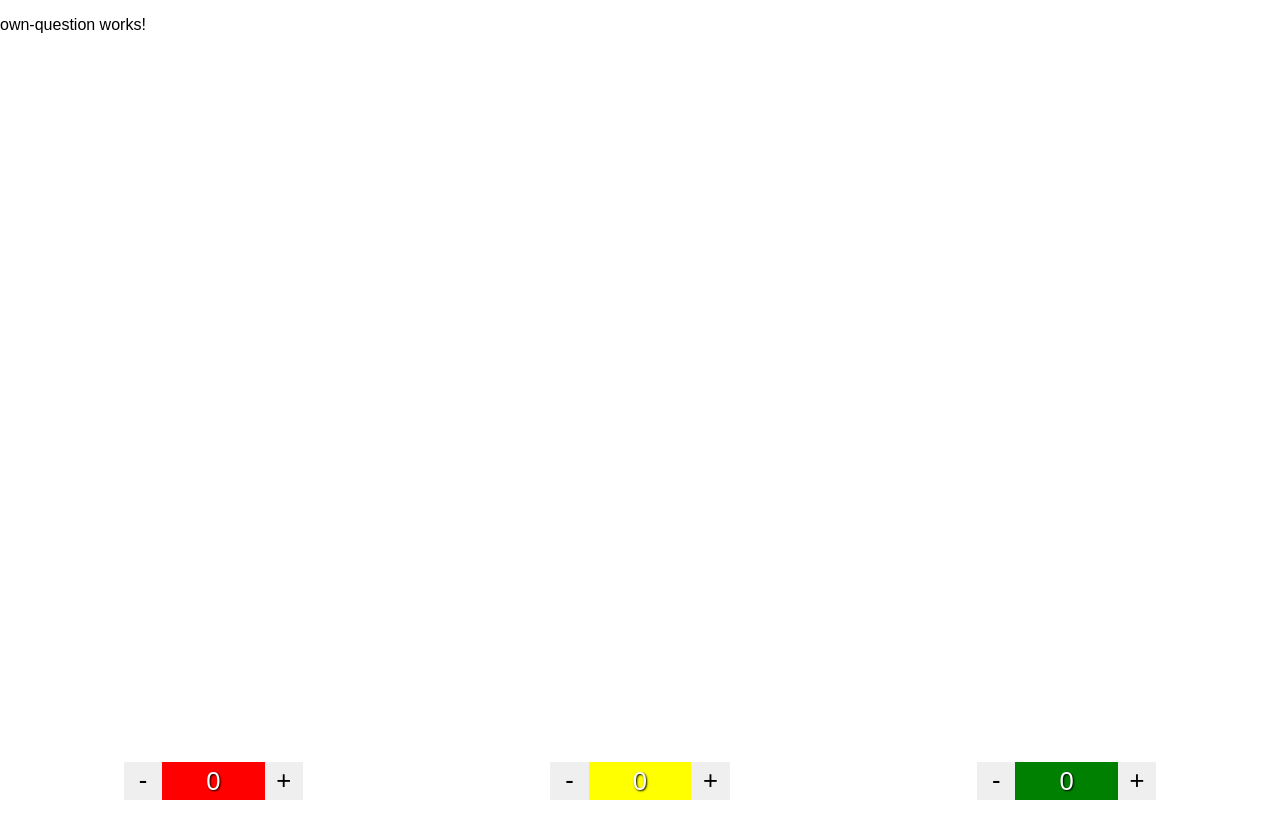
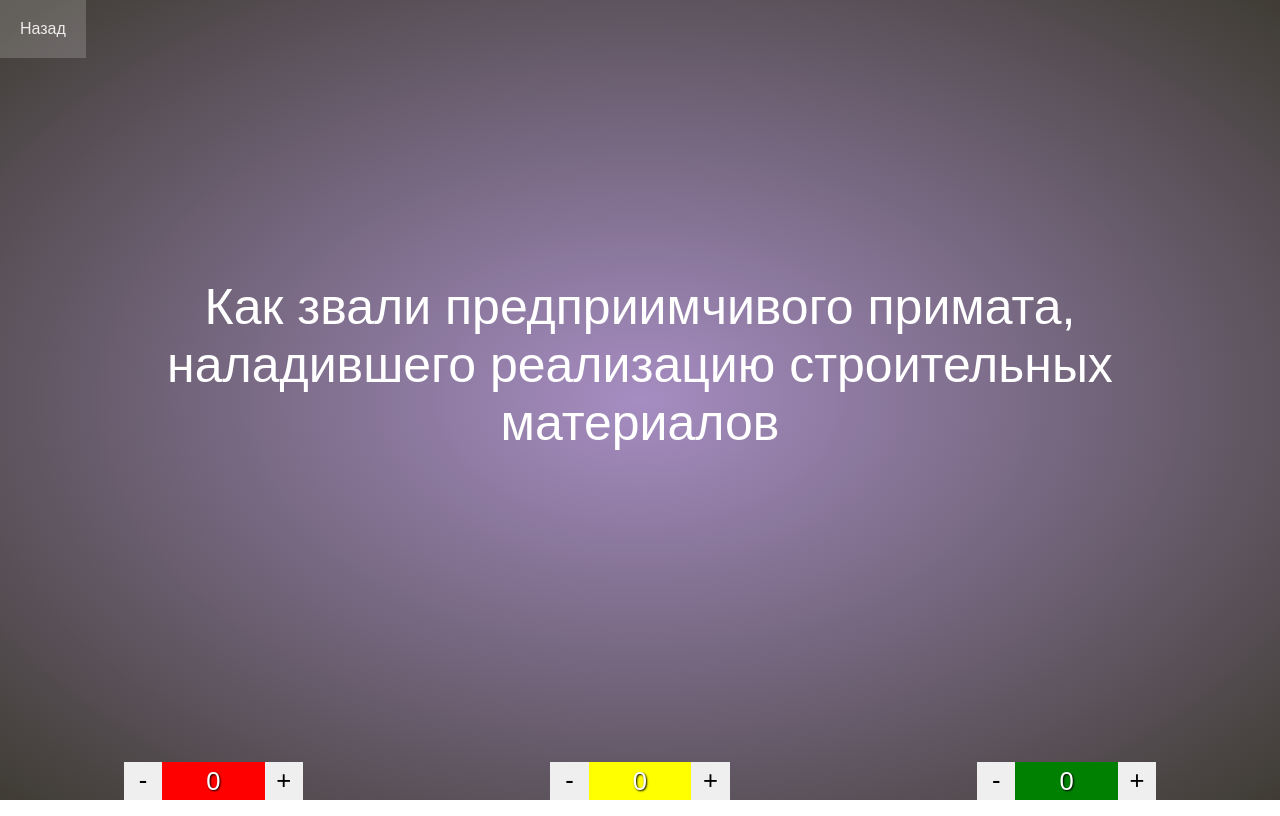
Before and after one commit to ilacomp/OwnGame, an Angular app: page /categories/1/1 in a window 1280 px wide. Built offline with nearby package versions, Linux system fonts and the light colour scheme.

Commit message:
question page, styles

```diff
--- a/src/app/app.module.ts
+++ b/src/app/app.module.ts
@@ -44,5 +44,5 @@ export class AppModule {
 }
 
 export function startupServiceFactory(questionService: OwnQuestionsService): Function {
-    return () => questionService.loadCategories();
+    return () => questionService.loadCategories().subscribe();
 }
--- a/src/app/core/own-questions.service.ts
+++ b/src/app/core/own-questions.service.ts
@@ -1,17 +1,20 @@
 import {Injectable} from '@angular/core';
 import {HttpClient} from '@angular/common/http';
 import {Category} from '../models/questions.model';
+import { Observable } from 'rxjs/Observable';
+import 'rxjs/add/observable/of';
+import 'rxjs/add/operator/do';
+
 
 @Injectable()
 export class OwnQuestionsService {
     categories: Category[];
 
-    constructor(private http: HttpClient) {
-    }
+    constructor(private http: HttpClient) { }
 
     loadCategories() {
-        this.http.get<Category[]>('assets/questions.json')
-            .subscribe((categories: Category[]) => this.categories = categories);
+        if (this.categories) return Observable.of(this.categories);
+        return this.http.get<Category[]>('assets/questions.json')
+            .do((categories: Category[]) => this.categories = categories.map(data => Object.assign(new Category(), data)));
     }
-
 }
--- a/src/app/models/questions.model.ts
+++ b/src/app/models/questions.model.ts
@@ -1,7 +1,8 @@
 export class Question {
     price: number;
+    answer: string;
+    disabled: boolean;
     text?: string;
-    answer: string;
     video?: string;
     audio?: string;
 }
@@ -9,4 +10,8 @@ export class Question {
 export class Category {
     category: string;
     questions: Question[];
+
+    get disabled () {
+      return this.questions.every(q => q.disabled);
+    }
 }
--- a/src/app/own-categories/own-categories.component.html
+++ b/src/app/own-categories/own-categories.component.html
@@ -1,15 +1,17 @@
 <div class="field" [class.hide-unselected]="!!selectedQuestion">
   <div *ngFor="let cat of categories" class="row">
     <div class="category"
-         [class.selected]="selectedCategory === cat">
+        [class.disabled]="cat.disabled"
+        [class.selected]="selectedCategory === cat">
       {{cat.category}}
     </div>
-    <div *ngFor="let question of cat.questions"
+    <button *ngFor="let question of cat.questions"
          class="question"
+         [disabled]="question.disabled"
          (click)="select(cat, question)"
          [class.selected]="selectedQuestion === question">
       {{question.price}}
-    </div>
+    </button>
   </div>
 </div>
 <own-own-players></own-own-players>
--- a/src/app/own-categories/own-categories.component.scss
+++ b/src/app/own-categories/own-categories.component.scss
@@ -21,7 +21,7 @@
   flex: 1;
   display: flex;
   flex-direction: row;
-  div {
+  .category, .question {
     background-color: rgba(67, 68, 93, 0.5);
     margin: 5px;
     padding: 5px;
@@ -30,23 +30,31 @@
     justify-content: center;
     text-align: center;
     text-shadow: 1px 1px 2px black;
+    outline: none;
+    border: none;
+  }
 
-    &.category {
+  .category {
     flex: 2;
     color: white;
     font-size: 2vw;
   }
 
-    &.question {
+  .question {
     flex: 1;
     color: #efdd00;
     font-size: 4vw;
     cursor: pointer;
   }
 
-    &.selected {
+  .question:disabled,
+  .category.disabled {
+    opacity: 0.2;
+    cursor: not-allowed;
+  }
+
+  .selected {
     animation: blink 200ms 5;
-    }
   }
 }
 
--- a/src/app/own-player/own-player.component.scss
+++ b/src/app/own-player/own-player.component.scss
@@ -16,4 +16,5 @@ button {
   height: 3vw;
   border: 0;
   padding: 0;
+  cursor: pointer;
 }
--- a/src/app/own-question/own-question.component.html
+++ b/src/app/own-question/own-question.component.html
@@ -1,4 +1,7 @@
-<p>
-  own-question works!
-</p>
+<a type="button" [routerLink]="['/categories']" class="back">Назад</a>
+<div class="question-container">
+  <p *ngIf="question?.text">{{ question.text }}</p>
+  <audio *ngIf="question?.audio" src="{{question.audio}}" controls autoplay></audio>
+  <video *ngIf="question?.video" src="{{question.video}}" controls autoplay></video>
+</div>
 <own-own-players></own-own-players>
--- a/src/app/own-question/own-question.component.scss
+++ b/src/app/own-question/own-question.component.scss
@@ -0,0 +1,31 @@
+:host {
+  display: flex;
+  height: 100%;
+  background: radial-gradient(#a68dc2, #3f3c34);
+  flex-direction: column;
+  justify-content: center;
+}
+
+.question-container {
+  margin: 0 auto 70px;
+
+  p {
+    color: white;
+    text-align: center;
+    font-size: 50px;
+    margin: 70px;
+  }
+}
+
+.back {
+  position: fixed;
+  padding: 20px;
+  top: 0;
+  left: 0;
+  text-decoration: none;
+  color: white;
+  &:hover {
+    opacity: 0.9;
+    background-color: rgba(255,255,255,0.2);
+  }
+}
--- a/src/app/own-question/own-question.component.ts
+++ b/src/app/own-question/own-question.component.ts
@@ -1,4 +1,9 @@
 import { Component, OnInit } from '@angular/core';
+import {ActivatedRoute} from '@angular/router';
+import {OwnQuestionsService} from '../core/own-questions.service';
+import {OwnPlayersService} from '../core/own-players.service';
+import {Category, Question} from '../models/questions.model';
+
 
 @Component({
   selector: 'own-own-question',
@@ -6,10 +11,24 @@ import { Component, OnInit } from '@angular/core';
   styleUrls: ['./own-question.component.scss']
 })
 export class OwnQuestionComponent implements OnInit {
+  category: Category;
+  question: Question;
 
-  constructor() { }
+  constructor(
+    private route: ActivatedRoute,
+    private ownQuestionsService: OwnQuestionsService,
+    private onwPlayersService: OwnPlayersService
+  ) { }
 
   ngOnInit() {
+    this.ownQuestionsService.loadCategories().subscribe(categories => {
+      this.category = categories[this.route.snapshot.params['categoryId']];
+      this.question = this.category.questions[this.route.snapshot.params['questionId']];
+      this.question.disabled = true;
+      this.onwPlayersService.currentAmount = this.question.price;
+      // TEST STUBS
+      // this.question.video = 'http://techslides.com/demos/sample-videos/small.mp4';
+      // this.question.audio = 'http://www.evidenceaudio.com/wp-content/uploads/2014/10/lyricslap.mp3';
+    });
   }
-
 }
```
Lines whose indentation alone changed are shown as unchanged.
